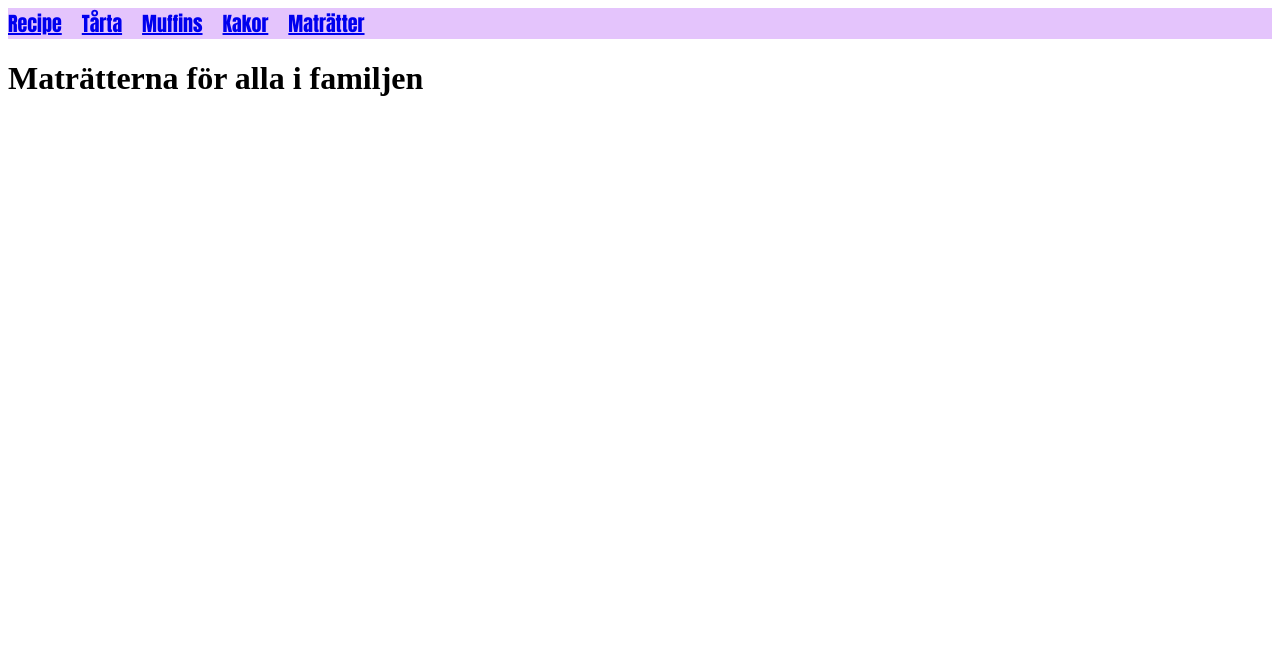
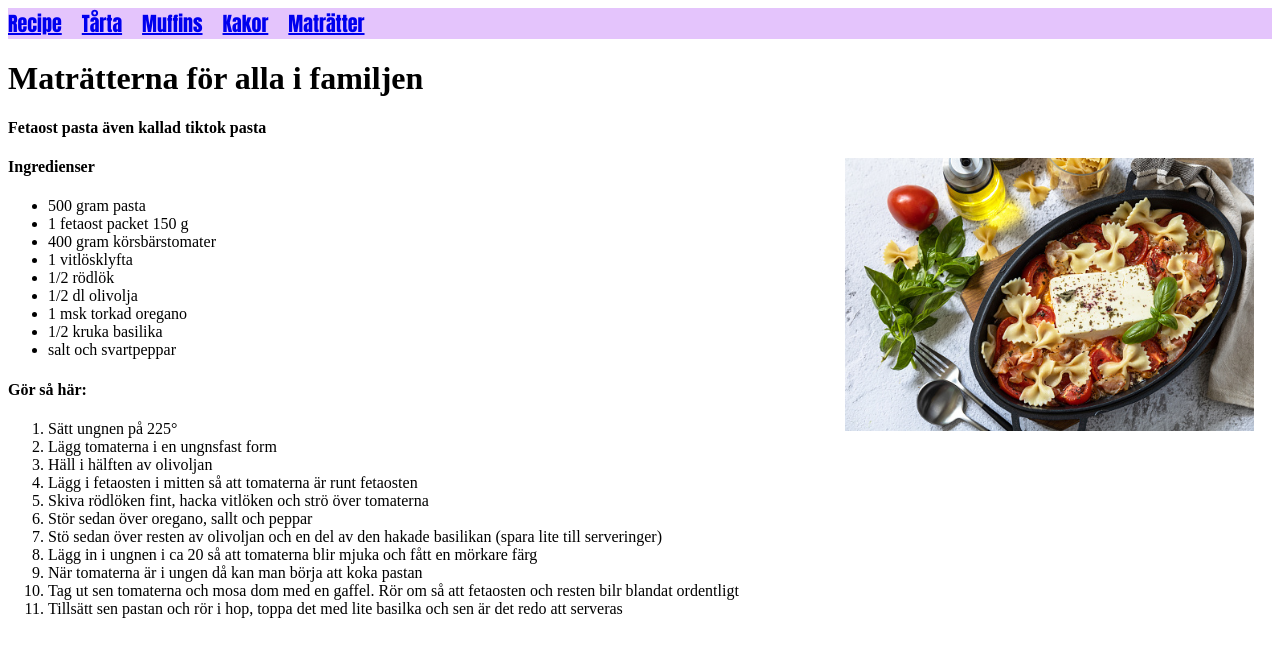
Before and after one commit to KiaraAhmadnejad/Kiara-Ahmadnejad-Projekt1, a plain HTML site: page maträtter.html in a window 1280 px wide. Drawn offline with Linux system fonts and the light colour scheme.

Commit message:
lagt in recept

```diff
--- a/maträtter.css
+++ b/maträtter.css
@@ -6,3 +6,9 @@ nav {
     font-family: 'Impact', Verdana, fantasy;
     background-color: rgb(228, 196, 252);
 }
+
+.pasta{
+    position: absolute;
+    right: 2%;
+    width: 32%;
+}
--- a/maträtter.html
+++ b/maträtter.html
@@ -19,11 +19,38 @@
         Maträtterna för alla i familjen
     </h1>
 
-    <h4>
+    <h4> Fetaost pasta även kallad tiktok pasta </h4>
+    <img src="pasta.jpg" alt="pasta med tomat i en kastrull" class="pasta">
 
-    </h4>
-    <ul>
+    <div>
+        <h4> Ingredienser</h4>
+        <ul>
+        <li> 500 gram pasta </li>
+        <li> 1 fetaost packet 150 g</li>
+        <li> 400 gram körsbärstomater</li>
+        <li> 1 vitlösklyfta</li>
+        <li> 1/2 rödlök</li>
+        <li> 1/2 dl olivolja</li>
+        <li> 1 msk torkad oregano</li>
+        <li> 1/2 kruka basilika</li>
+        <li> salt och svartpeppar</li>
+    </ul>
 
-    </ul>
+    <h4> Gör så här: </h4>
+    <ol>
+        <li> Sätt ungnen på 225°</li>
+        <li> Lägg tomaterna i en ungnsfast form</li>
+        <li> Häll i hälften av olivoljan</li>
+        <li> Lägg i fetaosten i mitten så att tomaterna är runt fetaosten</li>
+        <li> Skiva rödlöken fint, hacka vitlöken och strö över tomaterna</li>
+        <li> Stör sedan över oregano, sallt och peppar</li>
+        <li> Stö sedan över resten av olivoljan och en del av den hakade basilikan (spara lite till serveringer) </li>
+        <li> Lägg in i ungnen i ca 20 så att tomaterna blir mjuka och fått en mörkare färg</li>
+        <li> När tomaterna är i ungen då kan man börja att koka pastan</li>
+        <li> Tag ut sen tomaterna och mosa dom med en gaffel. Rör om så att fetaosten och resten bilr blandat ordentligt</li>
+        <li> Tillsätt sen pastan och rör i hop, toppa det med lite basilka och sen är det redo att serveras</li>
+    </ol>
+    </div>
+
 </body>
 </html>
--- a/muffins.css
+++ b/muffins.css
@@ -13,3 +13,9 @@ nav {
     font-size: 10px;
     font-family: 'Goudy Bookletter 1911', sans-serif;
 }
+
+.muffins{
+    position: absolute;
+    right: 2%;
+    width: 32%;
+}
```
Also changed, not shown: index.html (+1 -0 lines), kakor.css (+7 -0 lines), kakor.html (+18 -2 lines), muffins.html (+1 -1 lines), tårta.css (+10 -11 lines), tårta.html (+1 -1 lines), pasta.jpg (added).
